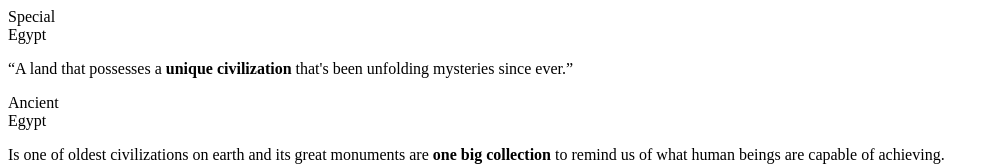
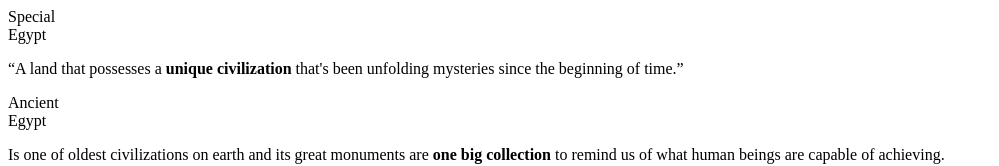
Before and after one commit to estebanmedina2020/egypt, a plain HTML site: page index.html in a window 1280 px wide. Shown: the top 166 px of the page, without its empty margins (0-999 px from the left). Drawn offline with Linux system fonts and the light colour scheme.

Commit message:
restore to original phrase

```diff
--- a/index.html
+++ b/index.html
@@ -4,7 +4,7 @@
         </div>
         <div class="container02">
     <div class="content02">
-        <q>A land that possesses a <strong class="highlights">unique civilization</strong> that's been unfolding mysteries since ever.</q>
+        <q>A land that possesses a <strong class="highlights">unique civilization</strong> that's been unfolding mysteries since the beginning of time.</q>
     </div>
 </div>
 <div class="container03">
```
